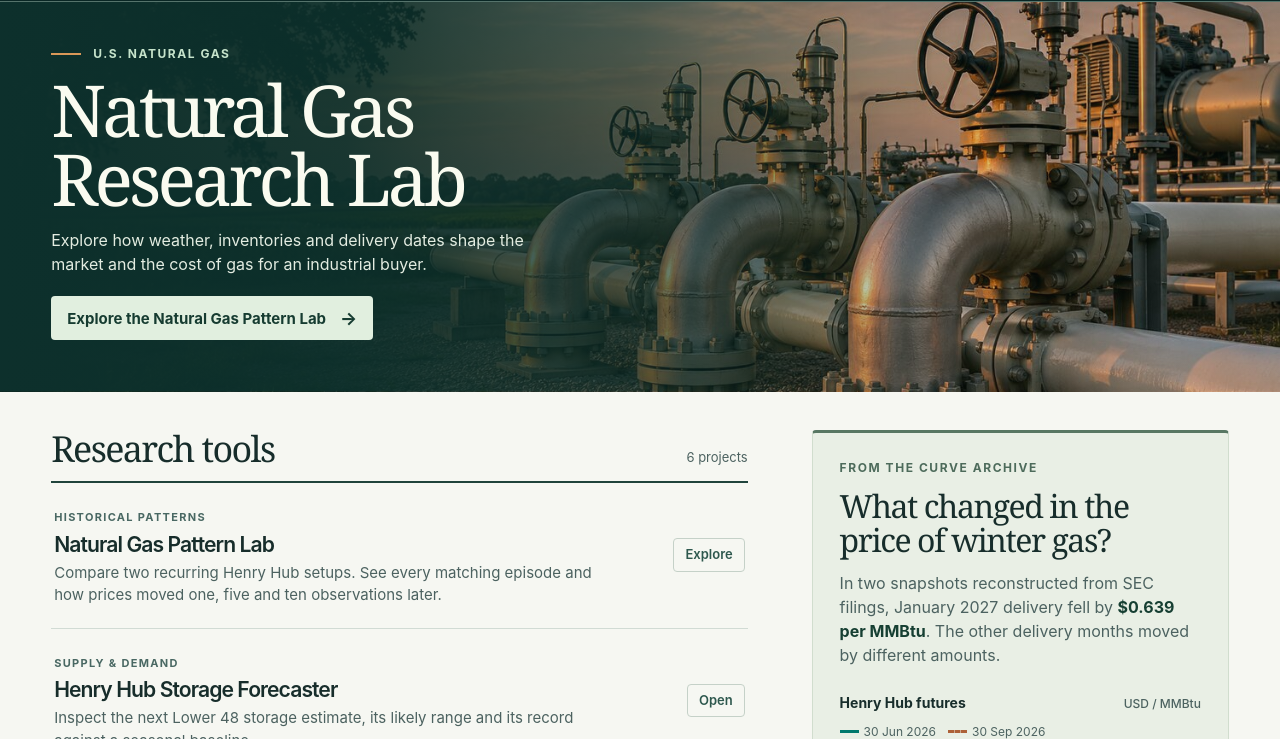
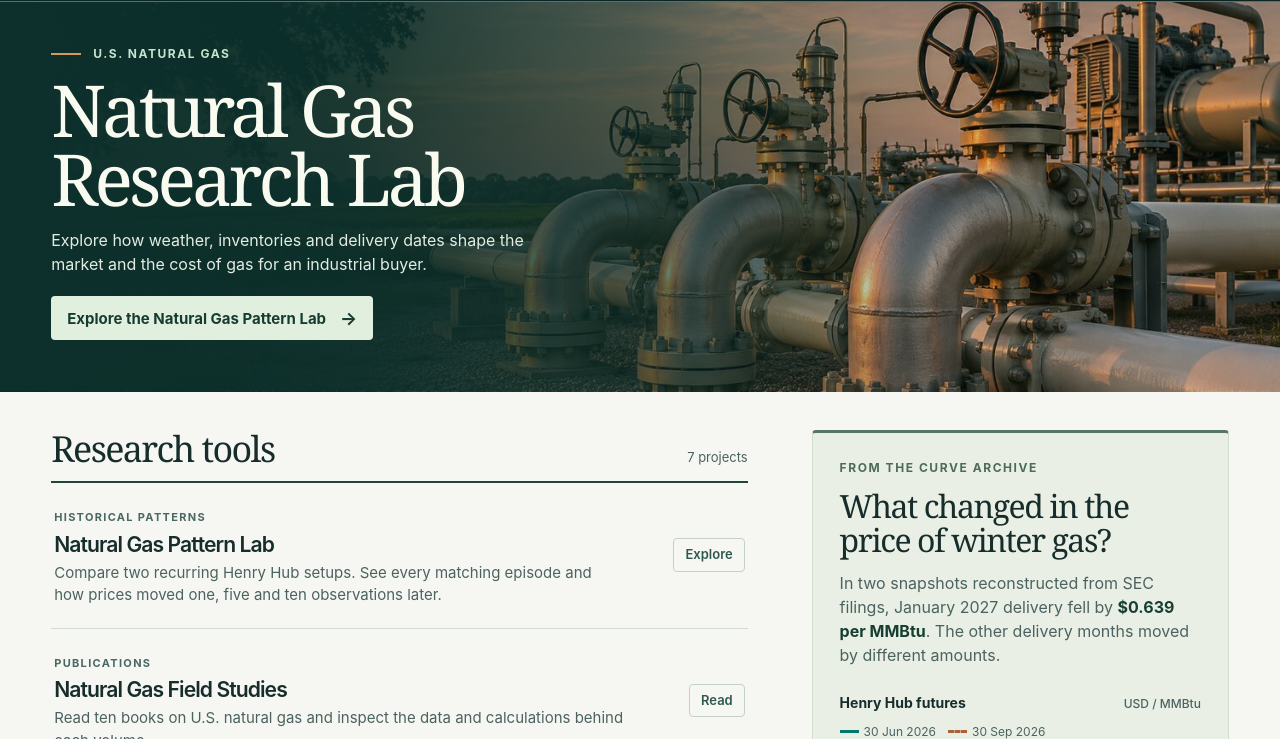
Before and after one commit to NeuraX-JB/Henry-Hub-Futures-Curve-Explorer-How-the-Natural-Gas-Market-prices-winter, a plain HTML site: page lab/index.html in a window 1280 px wide. Shown: the part 61-800 px from the top of the page. Drawn offline with Linux system fonts and the light colour scheme.

Commit message:
Add the ten-book Natural Gas Field Studies project to the Research Lab

```diff
--- a/lab/index.html
+++ b/lab/index.html
@@ -2,8 +2,8 @@
 <html lang="en"><head>
 <meta charset="utf-8"><meta name="viewport" content="width=device-width,initial-scale=1"><meta name="theme-color" content="#0b2928">
 <title>Natural Gas Research Lab · Henry Hub Research</title>
-<meta name="description" content="Six public projects on U.S. gas storage, weather revisions, industrial fuel costs, Henry Hub prices, historical patterns and open data.">
-<meta property="og:title" content="Natural Gas Research Lab"><meta property="og:description" content="Six U.S. natural gas research projects with data and methods you can inspect."><meta property="og:type" content="website"><meta property="og:image" content="https://neurax-jb.github.io/Henry-Hub-Futures-Curve-Explorer-How-the-Natural-Gas-Market-prices-winter/lab/assets/metering-station.jpg">
+<meta name="description" content="Seven public projects on U.S. gas storage, weather revisions, industrial fuel costs, Henry Hub prices, historical patterns and open data.">
+<meta property="og:title" content="Natural Gas Research Lab"><meta property="og:description" content="Seven U.S. natural gas research projects with data and methods you can inspect."><meta property="og:type" content="website"><meta property="og:image" content="https://neurax-jb.github.io/Henry-Hub-Futures-Curve-Explorer-How-the-Natural-Gas-Market-prices-winter/lab/assets/metering-station.jpg">
 <link rel="stylesheet" href="portfolio.css">
 </head>
 <body>
@@ -13,9 +13,10 @@
 <section class="hero"><div class="shell hero-content"><p class="overline">U.S. natural gas</p><h1>Natural Gas<br>Research Lab</h1><p class="intro">Explore how weather, inventories and delivery dates shape the market and the cost of gas for an industrial buyer.</p><a class="hero-project" href="patterns/">Explore the Natural Gas Pattern Lab <span aria-hidden="true">→</span></a></div></section>
 <main class="shell main">
 <div class="layout">
-<section id="tools" class="tools"><div class="section-title"><h2>Research tools</h2><span>6 projects</span></div>
+<section id="tools" class="tools"><div class="section-title"><h2>Research tools</h2><span>7 projects</span></div>
 <div class="list">
 <a class="project" href="patterns/"><div><span class="category">Historical patterns</span><h3>Natural Gas Pattern Lab</h3><p>Compare two recurring Henry Hub setups. See every matching episode and how prices moved one, five and ten observations later.</p></div><span class="open" aria-hidden="true">Explore</span></a>
+<a class="project" href="https://neurax-jb.github.io/natural-gas-research-notes/field-studies/"><div><span class="category">Publications</span><h3>Natural Gas Field Studies</h3><p>Read ten books on U.S. natural gas and inspect the data and calculations behind each volume.</p></div><span class="open" aria-hidden="true">Read</span></a>
 <a class="project" href="storage/"><div><span class="category">Supply &amp; demand</span><h3>Henry Hub Storage Forecaster</h3><p>Inspect the next Lower 48 storage estimate, its likely range and its record against a seasonal baseline.</p></div><span class="open" aria-hidden="true">Open</span></a>
 <a class="project" href="weather/"><div><span class="category">Weather</span><h3>Natural Gas Weather Revision Monitor</h3><p>Compare two weather runs on the same dates and map changes in expected heating and cooling degree days.</p></div><span class="open" aria-hidden="true">Open</span></a>
 <a class="project" href="industrial/"><div><span class="category">Industrial energy</span><h3>Industrial Gas Cost Simulator</h3><p>Replay a winter fuel bill and compare buying at the market price with fixing a share in advance.</p></div><span class="open" aria-hidden="true">Open</span></a>
```
